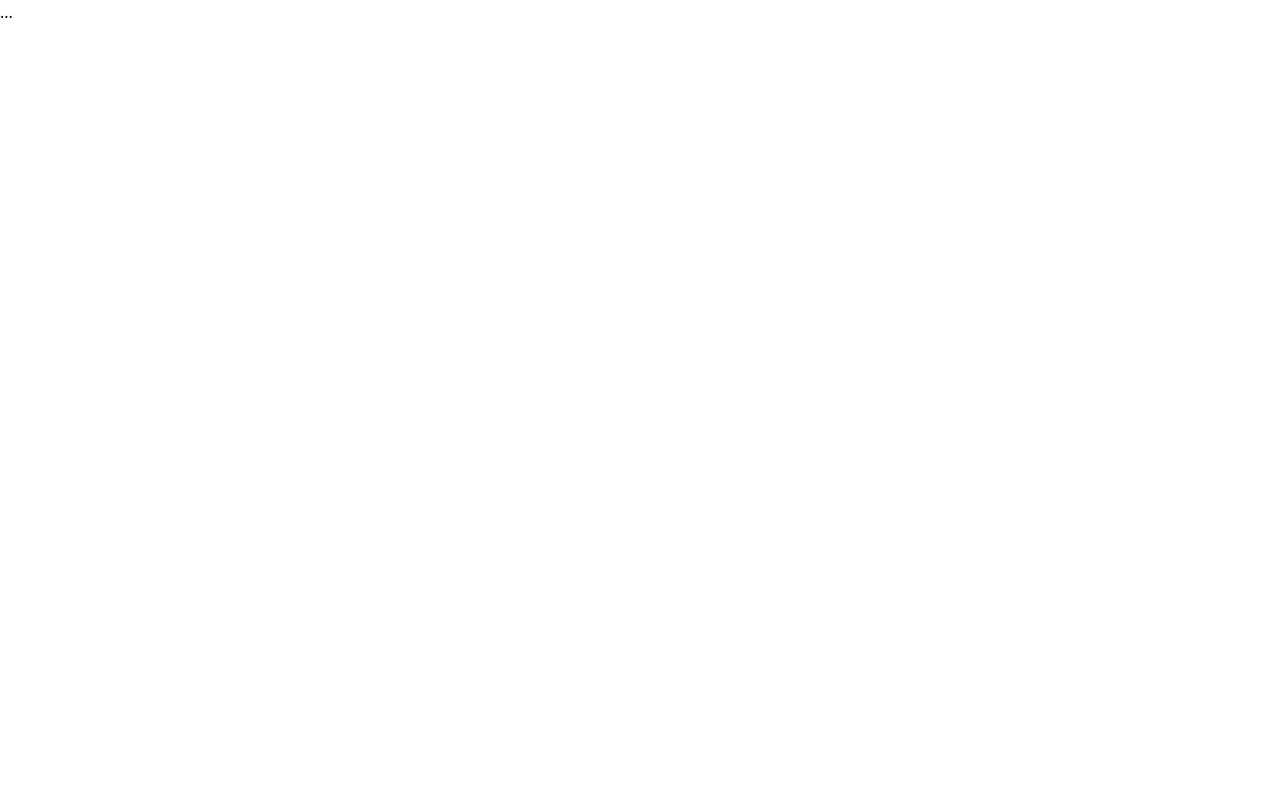
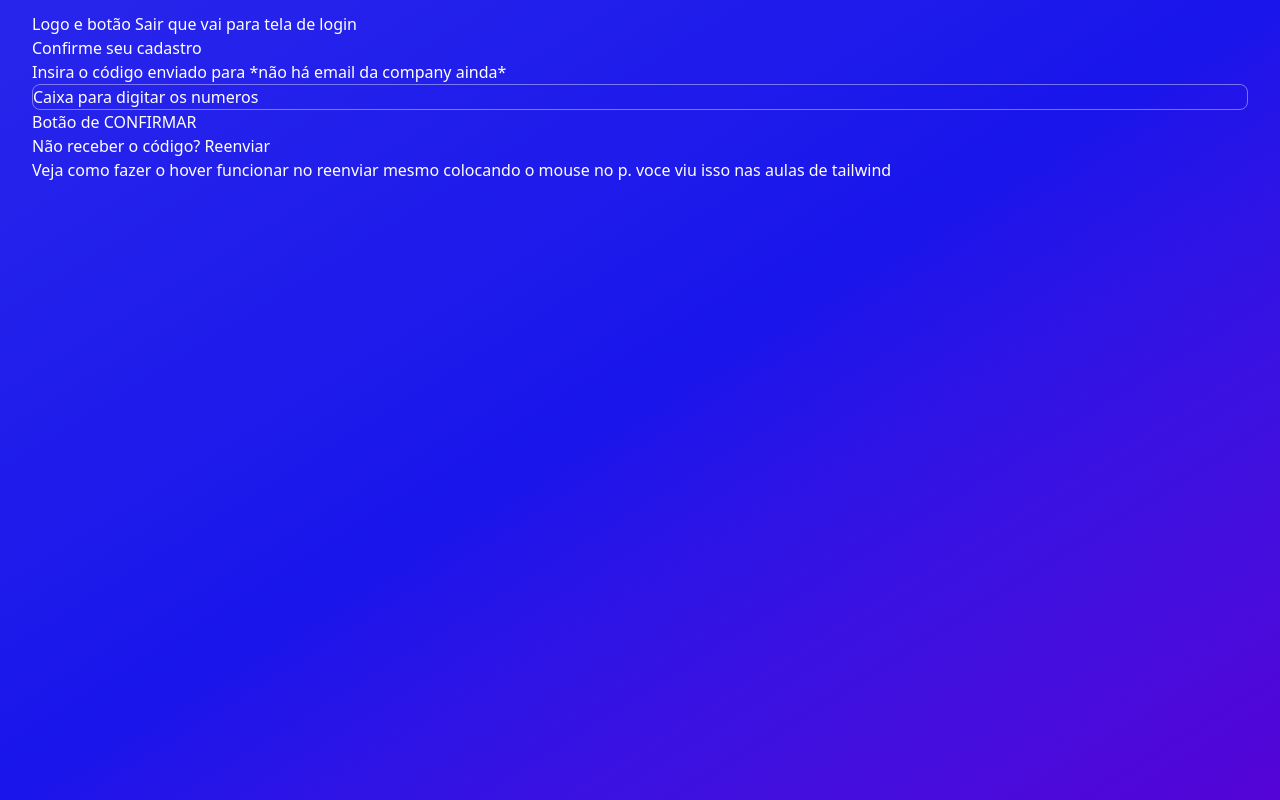
Before and after one commit to Jooj2004/atendebot-frontend-da-plataforma-de-chatbot-com-ia, a Next.js app: page /verification/email in a window 1280 px wide. Built offline with nearby package versions, Linux system fonts and the light colour scheme.

Commit message:
start page verification email

```diff
--- a/src/app/(programa)/verification/email/page.tsx
+++ b/src/app/(programa)/verification/email/page.tsx
@@ -1,6 +1,30 @@
+"use client"
+import { useCompanyStore } from "@/store/company"
+
 const EmailVerify = () => {
+    const company = useCompanyStore()
     return(
-        <div>...</div>
+        <div className="py-3 text-white px-8 min-h-screen bg-gradient-to-br from-[#2825eb] via-[#1915eb] to-[#5403d6]">
+            <header>
+                Logo e botão Sair que vai para tela de login
+            </header>
+            <div>
+                <div>
+                    <h1>Confirme seu cadastro</h1>
+                    <p>Insira o código enviado para {company.company?.email || '*não há email da company ainda*'} </p>
+                </div>
+                <div>
+                    <div className="border border-white/40 rounded-md">
+                        Caixa para digitar os numeros
+                    </div>
+                </div>
+                <div>
+                    Botão de CONFIRMAR
+                    <p>Não receber o código? <span className="hover:underline cursor-pointer">Reenviar</span></p>
+                        Veja como fazer o hover funcionar no reenviar mesmo colocando o mouse no p. voce viu isso nas aulas de tailwind
+                </div>
+            </div>
+        </div>
     )
 }
 
```
